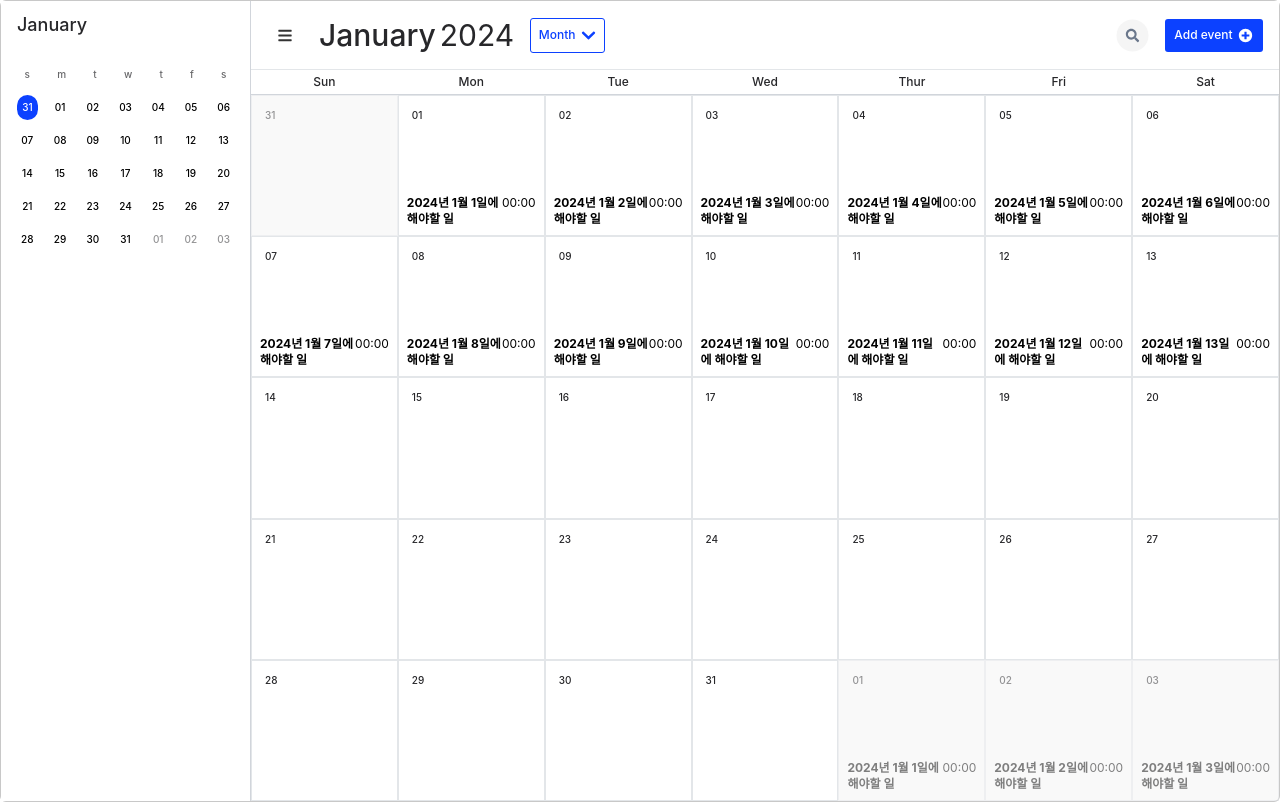
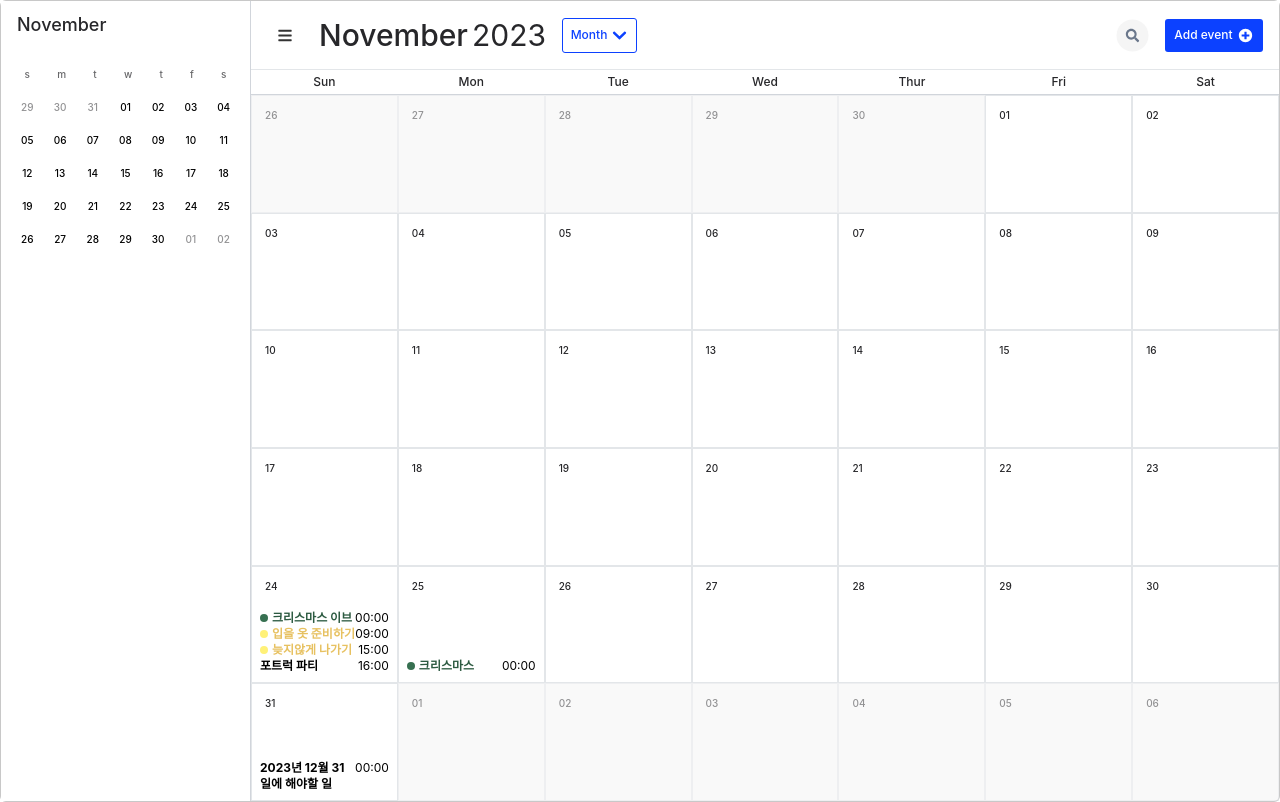
Before and after one commit to lindychi/frontend-bootcamp, a React (Create React App) app: page / in a window 1280 px wide. Built offline with nearby package versions, Linux system fonts and the light colour scheme.

Commit message:
refac: Date 구조체로 수정

```diff
--- a/src/App.tsx
+++ b/src/App.tsx
@@ -14,10 +14,10 @@ import YearCalendar from "./components/YearCalendar";
 import Hamburger from "./icons/Hamburger";
 import Search from "./icons/Search";
 import Plus from "./icons/Plus";
+import DayCalendar from "./components/DayCalendar";
 
 function App() {
-  const [selectedMonth, setSelectedMonth] = React.useState(1);
-  const [selectedYear, setSelectedYear] = React.useState(2024);
+  const [selectedDate, setSelectedDate] = React.useState(new Date());
   const [selectedCalendarType, setSelectedCalendarType] = React.useState(
     calendarTypeList[0]
   );
@@ -30,11 +30,14 @@ function App() {
           <div className="self-stretch h-[47px] px-4 py-2.5 flex-col justify-start items-start gap-2.5 flex">
             <div className="justify-start items-start gap-2.5 inline-flex">
               <div className="text-zinc-800 text-lg font-medium">
-                {getMonthString(selectedMonth)}
+                {getMonthString(selectedDate.getMonth())}
               </div>
             </div>
           </div>
-          <SmallMonthCalendar year={selectedYear} month={selectedMonth} />
+          <SmallMonthCalendar
+            year={selectedDate.getFullYear()}
+            month={selectedDate.getMonth()}
+          />
         </div>
 
         {/* 우측 항목 */}
@@ -54,11 +57,13 @@ function App() {
               </div>
               <div className="justify-start items-start gap-2.5 flex">
                 <div className="flex gap-1 items-center">
-                  <span className="text-zinc-800 text-3xl font-medium">
-                    {getMonthString(selectedMonth)}
-                  </span>
+                  {selectedCalendarType.key === "month" && (
+                    <span className="text-zinc-800 text-3xl font-medium">
+                      {getMonthString(selectedDate.getMonth())}
+                    </span>
+                  )}
                   <span className="text-zinc-800 text-3xl font-normal">
-                    {selectedYear}
+                    {selectedDate.getFullYear()}
                   </span>
                 </div>
               </div>
@@ -84,10 +89,20 @@ function App() {
             </div>
           </div>
           {selectedCalendarType.key === "month" && (
-            <MonthCalendar year={selectedYear} month={selectedMonth} />
+            <MonthCalendar
+              year={selectedDate.getFullYear()}
+              month={selectedDate.getMonth() + 1}
+            />
           )}
           {selectedCalendarType.key === "year" && (
-            <YearCalendar year={selectedYear} />
+            <YearCalendar year={selectedDate.getFullYear()} />
+          )}
+          {selectedCalendarType.key === "day" && (
+            <DayCalendar
+              year={selectedDate.getFullYear()}
+              month={selectedDate.getMonth()}
+              day={selectedDate.getDate()}
+            />
           )}
         </div>
       </div>
```
